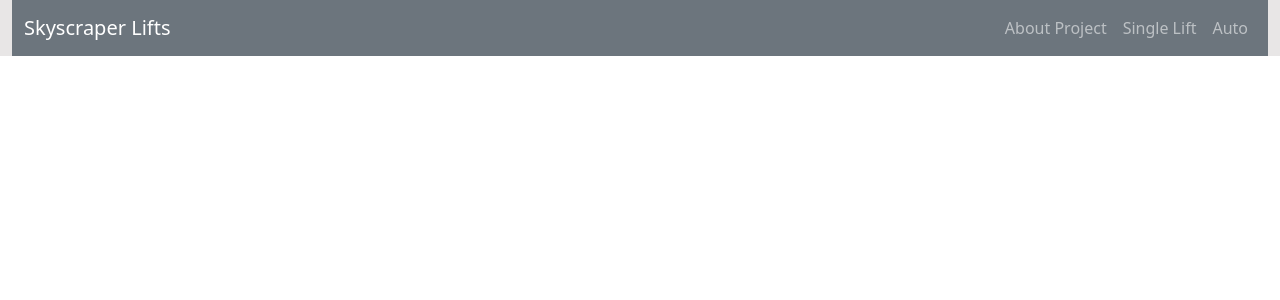
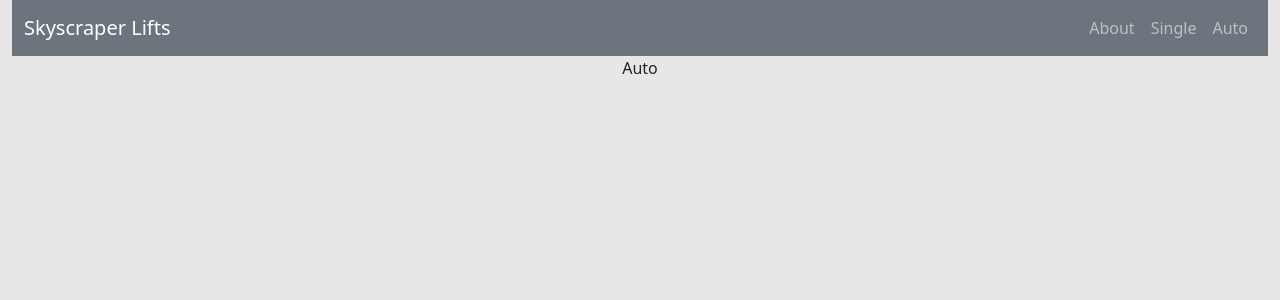
Before and after one commit to JamesFThomas/skyscraper-lifts, a React (Create React App) app: page /auto in a window 1280 px wide. Shown: the top 300 px of the page. Built offline with nearby package versions, Linux system fonts and the light colour scheme.

Commit message:
( update ) react router implemented, page components created home, auto, single, About

```diff
--- a/package.json
+++ b/package.json
@@ -10,6 +10,7 @@
     "react": "^18.0.0",
     "react-bootstrap": "^2.4.0",
     "react-dom": "^18.0.0",
+    "react-router-dom": "^6.3.0",
     "react-scripts": "5.0.1",
     "web-vitals": "^2.1.4"
   },
--- /dev/null
+++ b/src/components/About.js
@@ -0,0 +1,10 @@
+const About = () => {
+    return (
+        <div className="page">
+            About
+        </div>
+
+    );
+}
+
+export default About;
--- a/src/components/App.js
+++ b/src/components/App.js
@@ -1,22 +1,36 @@
 import Container from 'react-bootstrap/Container';
 import Row from 'react-bootstrap/Row';
 import Col from 'react-bootstrap/Col';
+import { BrowserRouter as Router, Route, Routes } from 'react-router-dom';
+
 
 import '../styles/App.css';
+import "../styles/pages.css"
 import NavBar from './Navbar';
+import Home from './Home';
+import Auto from './Auto';
+import Single from './Single';
+import About from './About';
 
 const App = () => {
   return (
-    <Container
-      className="App"
-      fluid
-    >
+    <Router>
+      <Container className="App" fluid >
         <Row>
           <Col>
             <NavBar />
           </Col>
         </Row>
+        <Row >
+          <Routes>
+            <Route path='/auto' element={<Auto />} />
+            <Route path='/single' element={<Single />} />
+            <Route path='/about' element={<About />} />
+            <Route path='/home' element={<Home />} />
+          </Routes>
+        </Row>
       </Container>
+    </Router>
   );
 }
 
--- /dev/null
+++ b/src/components/Auto.js
@@ -0,0 +1,10 @@
+const Auto = () => {
+    return (
+        <div className="page">
+            Auto
+        </div>
+
+    );
+}
+
+export default Auto;
--- /dev/null
+++ b/src/components/Home.js
@@ -0,0 +1,12 @@
+
+
+const Home = () => {
+    return (
+        <div className="page">
+            Home
+        </div >
+
+    );
+}
+
+export default Home;
--- a/src/components/Navbar.js
+++ b/src/components/Navbar.js
@@ -1,21 +1,22 @@
 import Container from 'react-bootstrap/Container';
 import Nav from 'react-bootstrap/Nav';
 import Navbar from 'react-bootstrap/Navbar';
+
 
 const NavBar = () => {
     return (
         <Navbar bg="secondary" variant="dark">
             <Container fluid>
                 <Navbar.Brand href="/home">Skyscraper Lifts</Navbar.Brand>
-                <Nav className="ms-auto" activeKey="/home">
+                <Nav className="ms-auto">
                     <Nav.Item>
-                        <Nav.Link eventKey="/about"> About Project</Nav.Link>
+                        <Nav.Link href="/about"> About </Nav.Link>
                     </Nav.Item>
                     <Nav.Item>
-                        <Nav.Link eventKey="/singleLift">Single Lift</Nav.Link>
+                        <Nav.Link href="/single"> Single </Nav.Link>
                     </Nav.Item>
                     <Nav.Item>
-                        <Nav.Link eventKey="/autoMode">Auto</Nav.Link>
+                        <Nav.Link href="/auto"> Auto </Nav.Link>
                     </Nav.Item>
                 </Nav>
             </Container>
--- /dev/null
+++ b/src/components/Single.js
@@ -0,0 +1,10 @@
+const Single = () => {
+    return (
+        <div className="page">
+            Single
+        </div>
+
+    );
+}
+
+export default Single;
--- /dev/null
+++ b/src/styles/pages.css
@@ -0,0 +1,3 @@
+.page {
+    min-height: calc(100vh - 56px);
+}
```
Also changed, not shown: 1 other file (tests, documents, lock files or other folders). Lines whose indentation alone changed are shown as unchanged.
